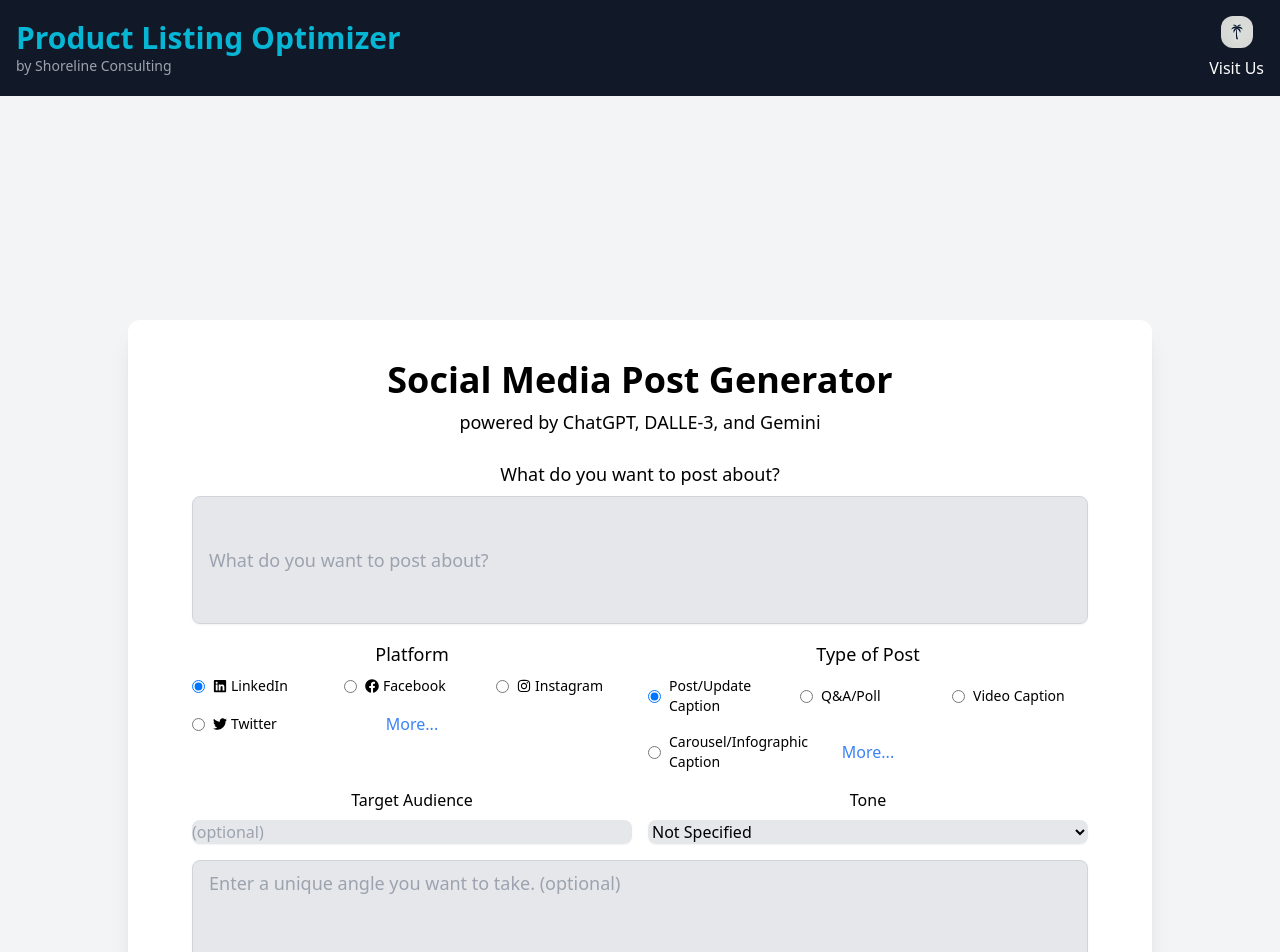
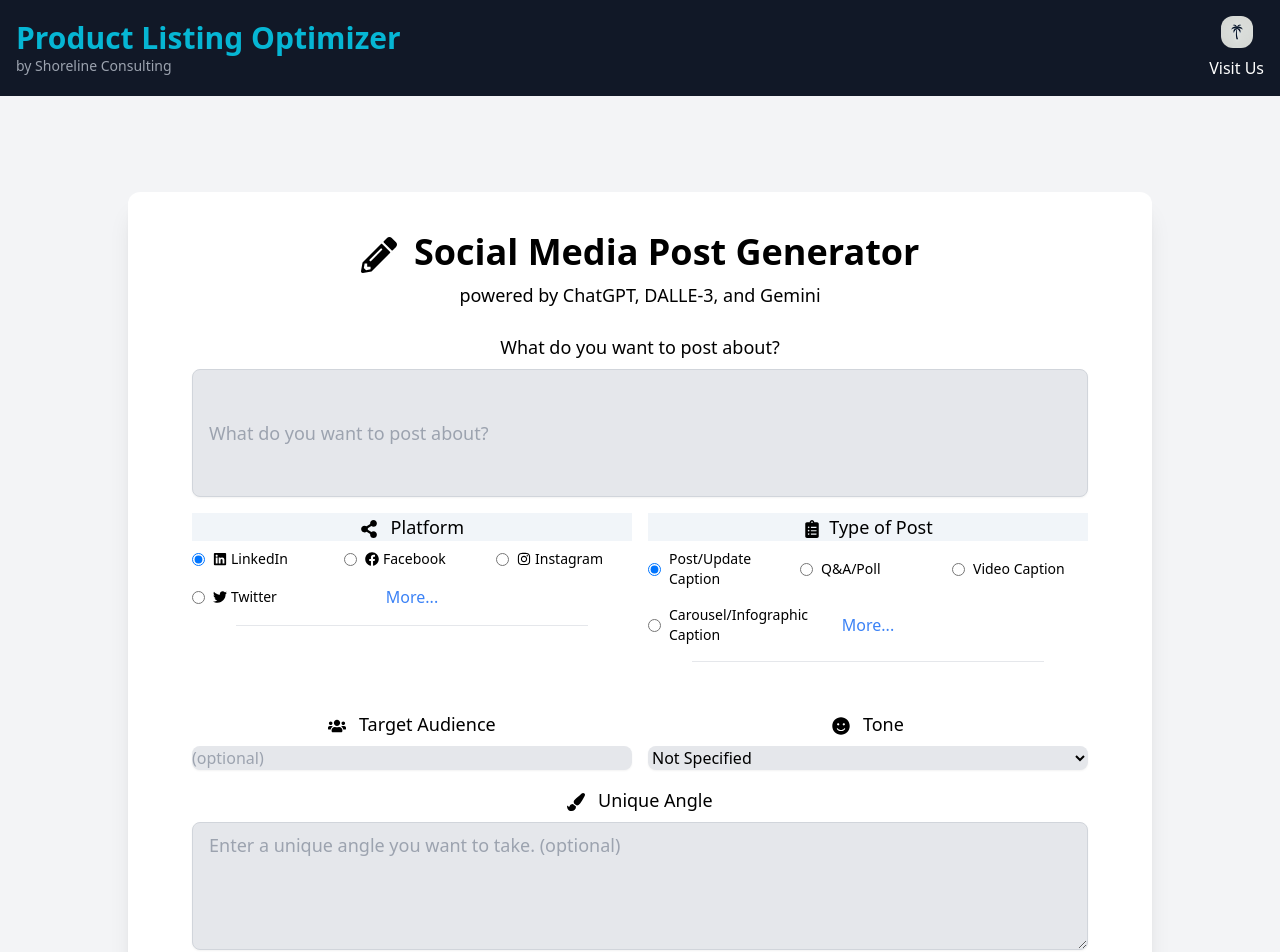
Before and after one commit to ryanhood10/AIContentCreator, a React (Create React App) app in the folder client/: page / in a window 1280 px wide. Shown: the top 952 px of the page. Built offline with nearby package versions, Linux system fonts and the light colour scheme.

Commit message:
updated UI major

```diff
--- a/client/src/components/MainPage.jsx
+++ b/client/src/components/MainPage.jsx
@@ -1,6 +1,6 @@
 import React, { useState, useRef, useEffect } from "react";
 import { ThreeDots } from 'react-loader-spinner';
-import { FaFacebook, FaYoutube, FaTiktok, FaInstagram, FaTwitter, FaPinterest, FaLinkedin } from 'react-icons/fa';
+import { FaFacebook, FaYoutube, FaTiktok, FaInstagram, FaTwitter, FaPinterest, FaLinkedin, FaShareAlt, FaPencilAlt, FaClipboardList, FaUsers, FaSmile, FaInfoCircle, FaPaintBrush } from 'react-icons/fa';
 
 const platforms = [
   { name: "LinkedIn", icon: FaLinkedin, characterLimit: 3000 }, // Professional platform
@@ -337,11 +337,11 @@
 
 
 return (
-  <div className="bg-gray-100 min-h-screen min-w-screen flex flex-col items-center justify-center pt-32 md:pt-56">
-    <div className="bg-white border-gray-500 max-w-5xl mb-16  p-8 rounded-xl shadow-xl w-[80%]">
+  <div className="bg-gray-100 min-h-screen min-w-screen flex flex-col items-center justify-center pt-16 md:pt-24">
+    <div className="bg-white border-gray-500 max-w-5xl mb-16 md:mb-24  p-8 rounded-xl shadow-xl w-[80%]">
       <div className="max-w-4xl mx-auto">
         <h1 className="text-4xl font-bold text-center p-2">
-          Social Media Post Generator
+        <FaPencilAlt className="inline-block mr-2" /> Social Media Post Generator
         </h1>
         <h2 className="mb-6 text-lg font-light">powered by ChatGPT, DALLE-3, and Gemini</h2>
 
@@ -359,10 +359,13 @@
           />
         </div>
 
-        <div className="grid grid-cols-2 gap-4">  {/* This creates two columns */}
+        <div className="grid grid-cols-1 md:grid-cols-2 gap-4 ">
+
        {/* Platform Selection */}
 <div className="col-span-1 mb-4">
-  <label className="block font-medium text-lg mb-2">Platform</label>
+
+  <label className="block font-medium text-lg mb-2 bg-slate-100">   <FaShareAlt className="inline-block mr-2" /> Platform</label>
+
   <div className="grid grid-cols-1 md:grid-cols-2 xl:grid-cols-3 gap-4"> {/* Using md:grid-cols-2 for medium screens */}
     {platforms.map((p) => (
       <div key={p.name} className="flex text-sm items-center">
@@ -415,12 +418,13 @@
       </>
     )}
   </div>
+  <hr className="py-4 mt-4 w-[80%] mx-auto" />
 </div>
 
 
        {/* Type of Post */}
 <div className="col-span-1 mb-4">
-  <label className="block font-medium text-lg mb-2">Type of Post</label>
+  <label className="block font-medium bg-slate-100 text-lg mb-2">  <FaClipboardList className="inline-block mr-2" />Type of Post</label>
   <div className="grid grid-cols-1 md:grid-cols-2 xl:grid-cols-3 gap-4"> {/* Using md:grid-cols-2 for medium screens */}
     {/* Main post types */}
     {mainPostTypes.map((type) => (
@@ -485,6 +489,8 @@
       </>
     )}
   </div>
+  <hr className="py-4 mt-4 w-[80%] mx-auto" />
+
 </div>
 
 
@@ -493,7 +499,7 @@
         {/* Target Audience and Tone */}
         <div className="grid grid-cols-1 md:grid-cols-2 gap-4">
           <div className="mb-4">
-            <label className="block font-medium mb-2">Target Audience</label>
+            <label className="block font-medium text-lg mb-2">  <FaUsers className="inline-block mr-2" /> Target Audience</label>
             <input
               className="bg-gray-200 rounded-lg w-full shadow-sm"
               type="text"
@@ -503,7 +509,7 @@
             />
           </div>
           <div className="mb-4">
-            <label className="block font-medium mb-2">Tone</label>
+            <label className="block font-medium text-lg mb-2  ">  <FaSmile className="inline-block mr-2" /> Tone</label>
             <select
               className="bg-gray-200 rounded-lg w-full shadow-sm"
               value={tone}
@@ -520,6 +526,7 @@
 
 {/* Unique Angle */}
 <div className="mb-4">
+<label className="block font-medium text-lg mb-2  ">  <FaPaintBrush className="inline-block mr-2" /> Unique Angle</label>
   <textarea
     className="bg-gray-200 rounded-lg shadow-sm resize-y h-24 w-full border border-gray-300 hover:border-blue-400 hover:border-2 hover:cursor-pointer focus:border-blue-500 focus:cursor-text transition-all duration-200 px-4 py-2 text-base md:text-lg sm:h-32 focus:outline-none"
     placeholder="Enter a unique angle you want to take. (optional)"
@@ -535,13 +542,15 @@
             className="block font-medium mb-2 cursor-pointer text-blue-500 active:text-blue-800 hover:text-blue-400"
             onClick={toggleAdditionalDetails}
           >
-            Additional Details (optional)
+              <FaInfoCircle className="inline-block mr-2" /> Additional Details (optional)
           </label>
           {showAdditionalDetails && (
             <div className="font-sm text-gray-500 mb-2">
               * Recent trends or news related to the topic.
               <br />
               * Any specific branding guidelines or restrictions.
+              <br />
+               * Any hyperlinks you want to include.
               <br />
               * Desired posting time (if known).
             </div>
```
